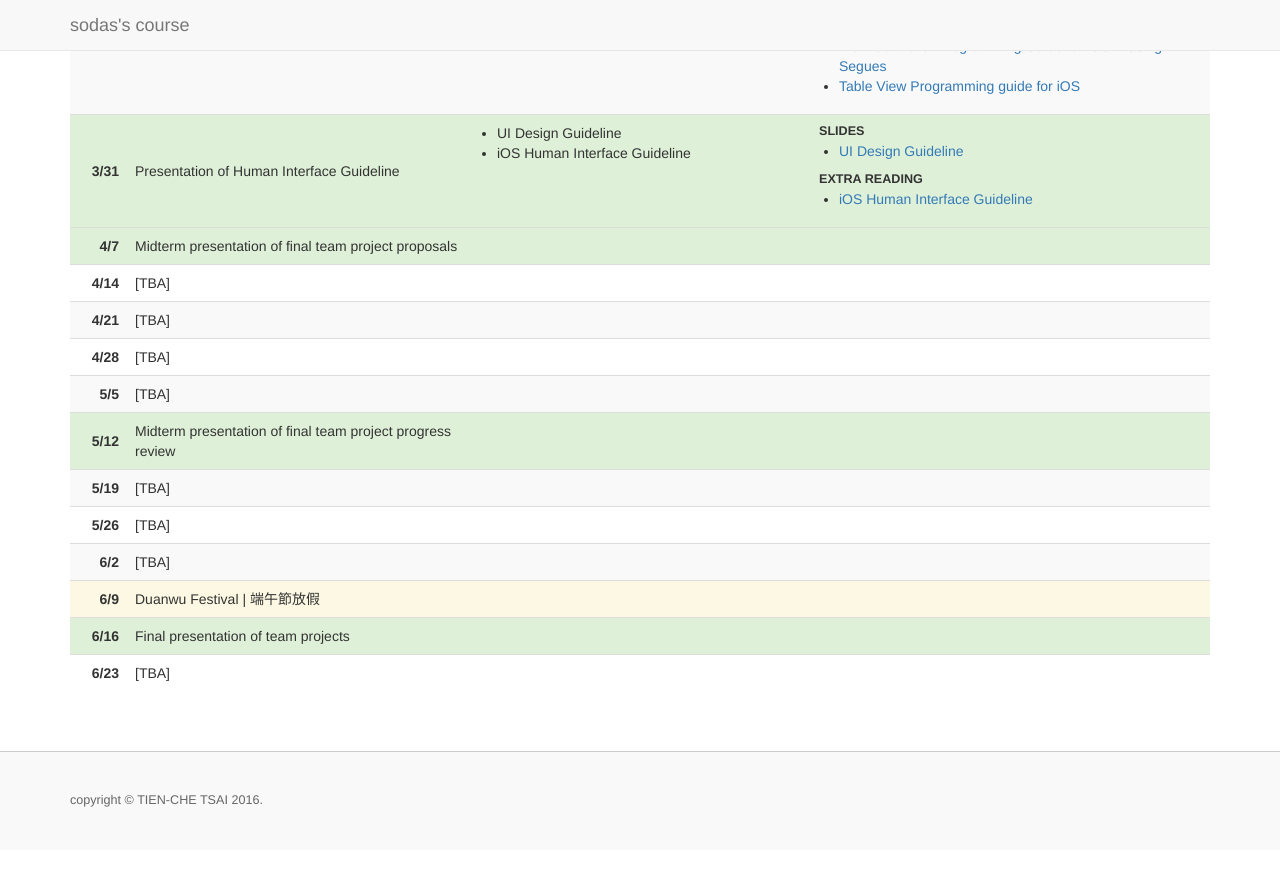
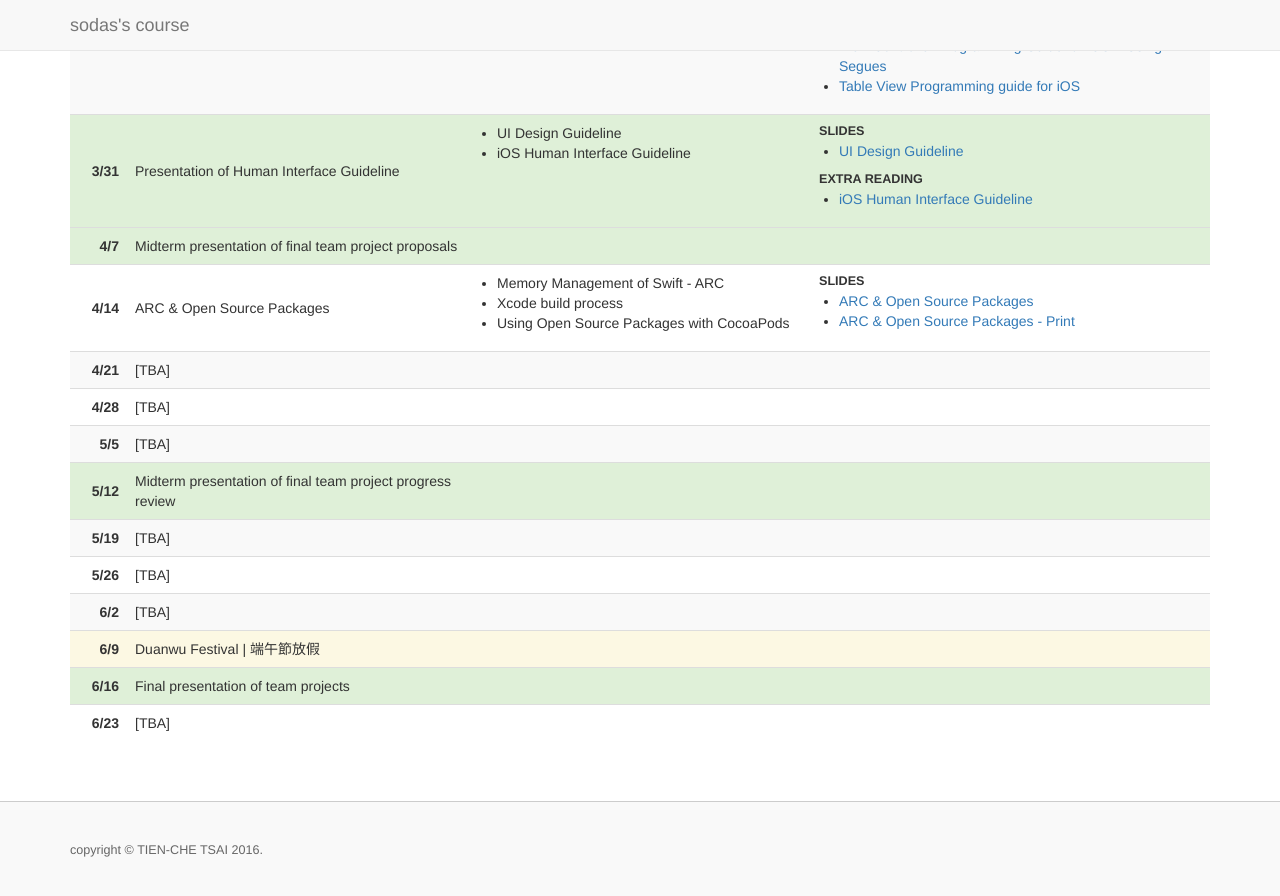
Before and after one commit to sodascourse/sodascourse.github.io, a Jekyll site: the page built from index.html, in a window 1280 px wide and 900 px high, scrolled down 1820 px. Shown: the top 896 px of the window. Built offline with Jekyll 4.4.1, drawn with Linux system fonts in a browser that asks for light colours; before the commit the page ends 2670 px from its top, so only the background shows below that.

Commit message:
Add content of 4/14

```diff
--- a/_data/spring-16-classes.yaml
+++ b/_data/spring-16-classes.yaml
@@ -162,6 +162,17 @@
   title: Midterm presentation of final team project proposals
 
 - date: 4/14
+  title: ARC & Open Source Packages
+  topics:
+    - Memory Management of Swift - ARC
+    - Xcode build process
+    - Using Open Source Packages with CocoaPods
+  resources:
+    slides:
+      - name: ARC & Open Source Packages
+        link: /slides/spring-16/06-ARC-Open-Source-Packages.pdf
+      - name: ARC & Open Source Packages - Print
+        link: /slides/spring-16/06-ARC-Open-Source-Packages-Print.pdf
 
 - date: 4/21
 
```
Also changed, not shown: 2 other files.
